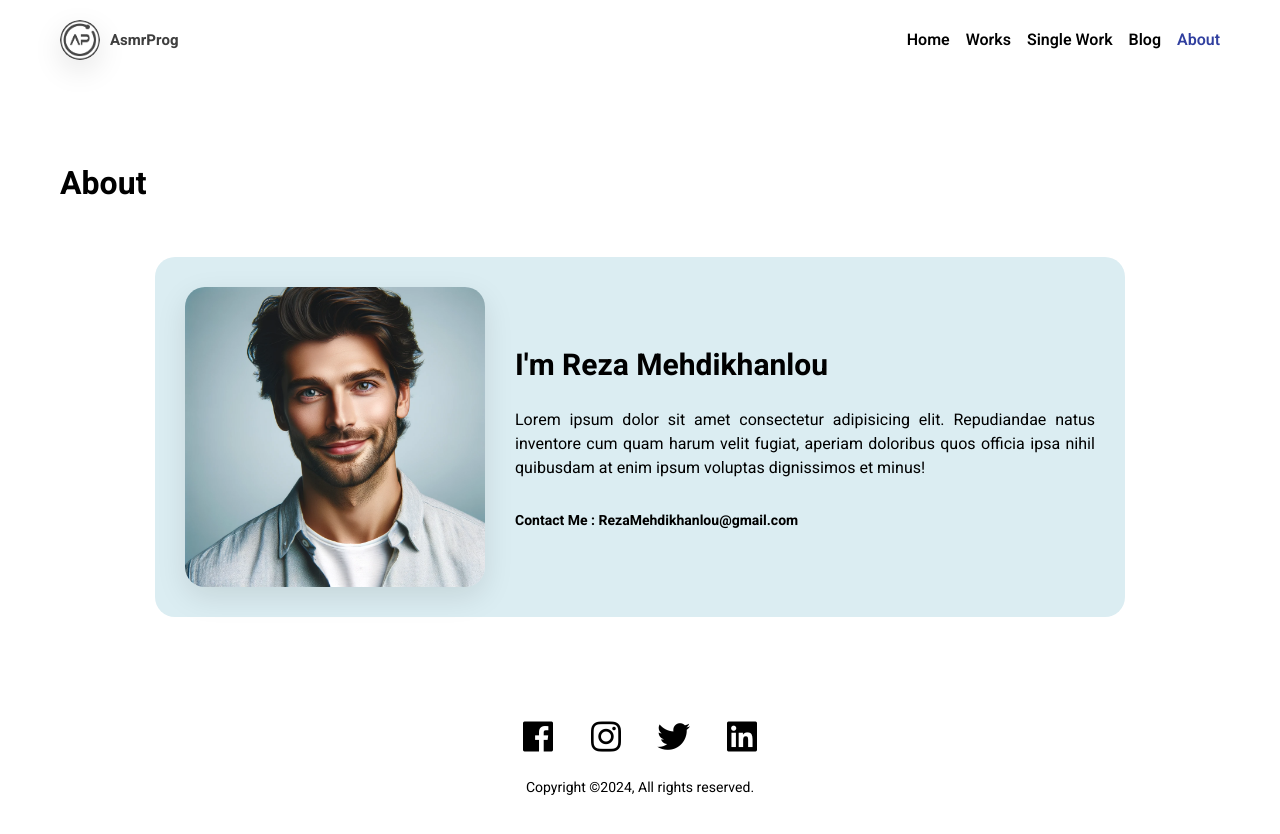
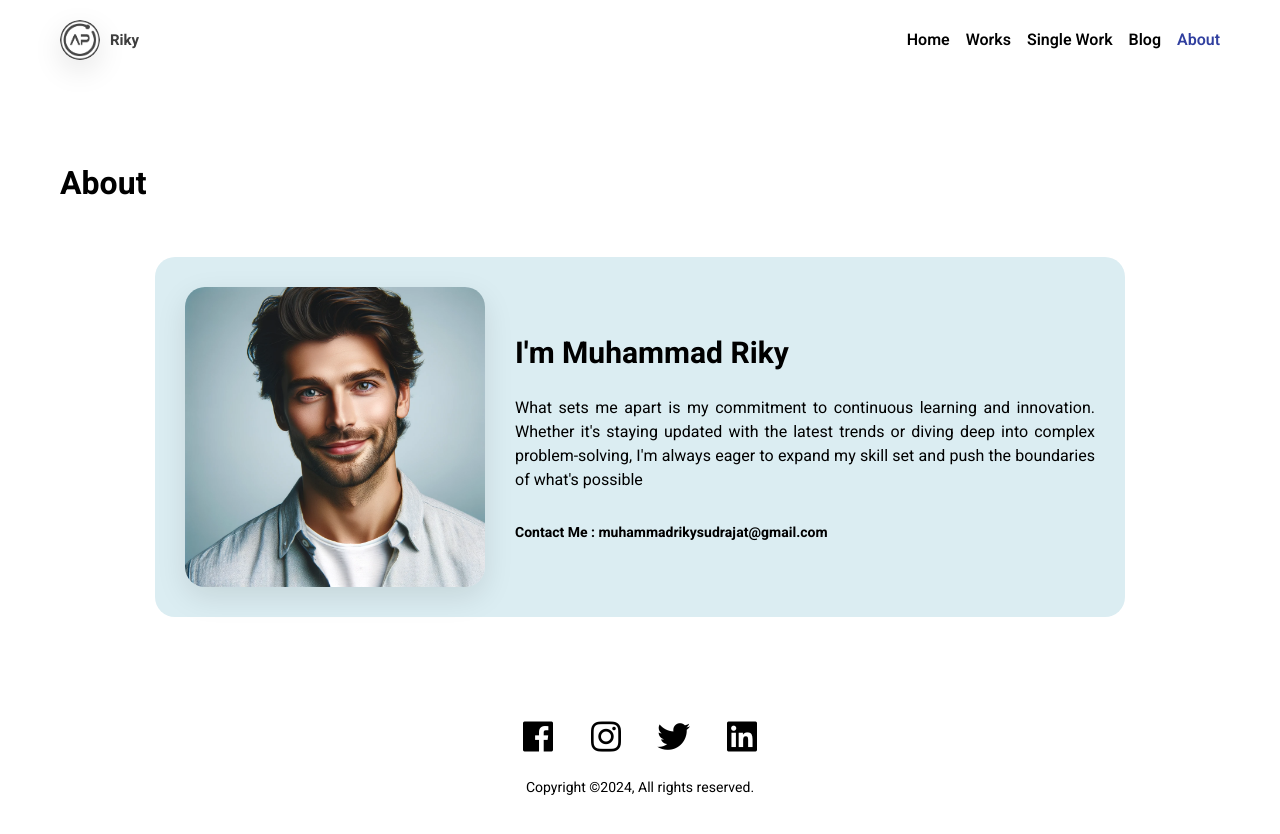
Before and after one commit to rikyshu/portofolio, a plain HTML site: page about.html in a window 1280 px wide. Drawn offline with nearby package versions, Linux system fonts and the light colour scheme.

Commit message:
new edit

```diff
--- a/about.html
+++ b/about.html
@@ -6,7 +6,7 @@
     <meta name="viewport" content="width=device-width, initial-scale=1.0">
     <link href='https://unpkg.com/boxicons@2.1.4/css/boxicons.min.css' rel='stylesheet'>
     <link rel="stylesheet" href="style.css">
-    <title>About Page | AsmrProg</title>
+    <title>About Page | Riky</title>
 </head>
 
 <body>
@@ -14,7 +14,7 @@
     <nav>
         <div class="logo">
             <img src="assets/logo.png">
-            <a href="#">AsmrProg</a>
+            <a href="#">Riky</a>
         </div>
         <div class="nav-links">
             <a href="index.html">Home</a>
@@ -31,11 +31,9 @@
         <div class="container">
             <img src="assets/profile-2.png">
             <div class="about">
-                <h2>I'm Reza Mehdikhanlou</h2>
-                <p>Lorem ipsum dolor sit amet consectetur adipisicing elit. Repudiandae natus inventore cum quam harum
-                    velit fugiat, aperiam doloribus quos officia ipsa nihil quibusdam at enim ipsum voluptas dignissimos
-                    et minus!</p>
-                <p class="email">Contact Me : RezaMehdikhanlou@gmail.com</p>
+                <h2>I'm Muhammad Riky</h2>
+                <p>What sets me apart is my commitment to continuous learning and innovation. Whether it's staying updated with the latest trends or diving deep into complex problem-solving, I'm always eager to expand my skill set and push the boundaries of what's possible</p>
+                <p class="email">Contact Me : muhammadrikysudrajat@gmail.com</p>
             </div>
         </div>
     </div>
```
Also changed, not shown: index.html (+4 -5 lines), assets/profile-1.jpeg (added), assets/profile-1.png (deleted).
